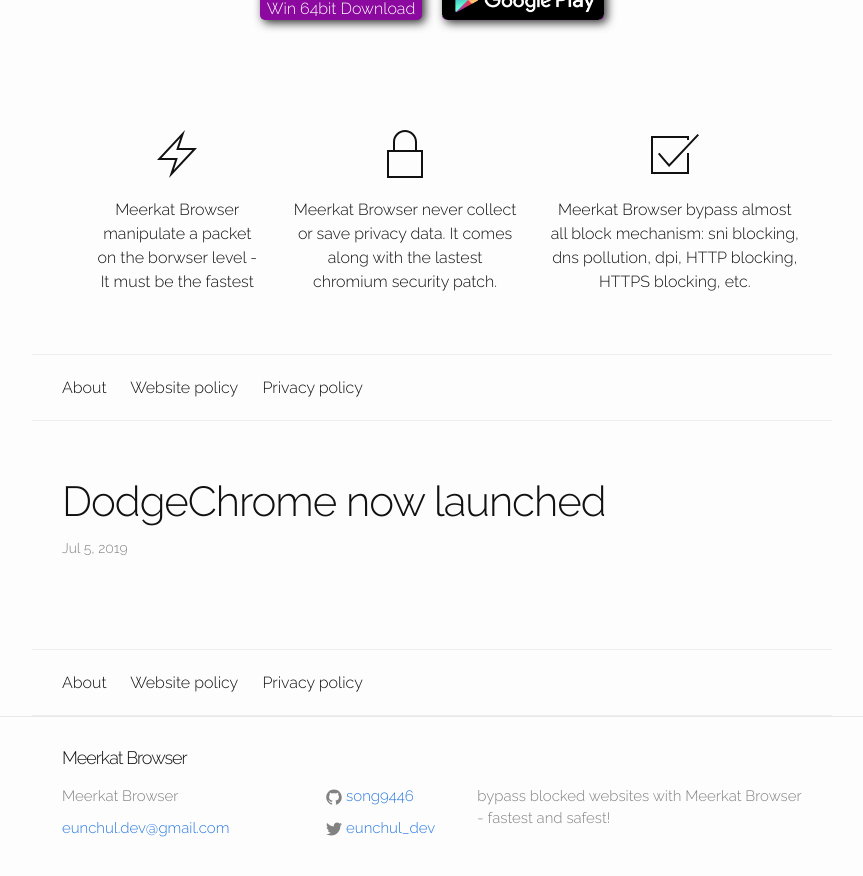
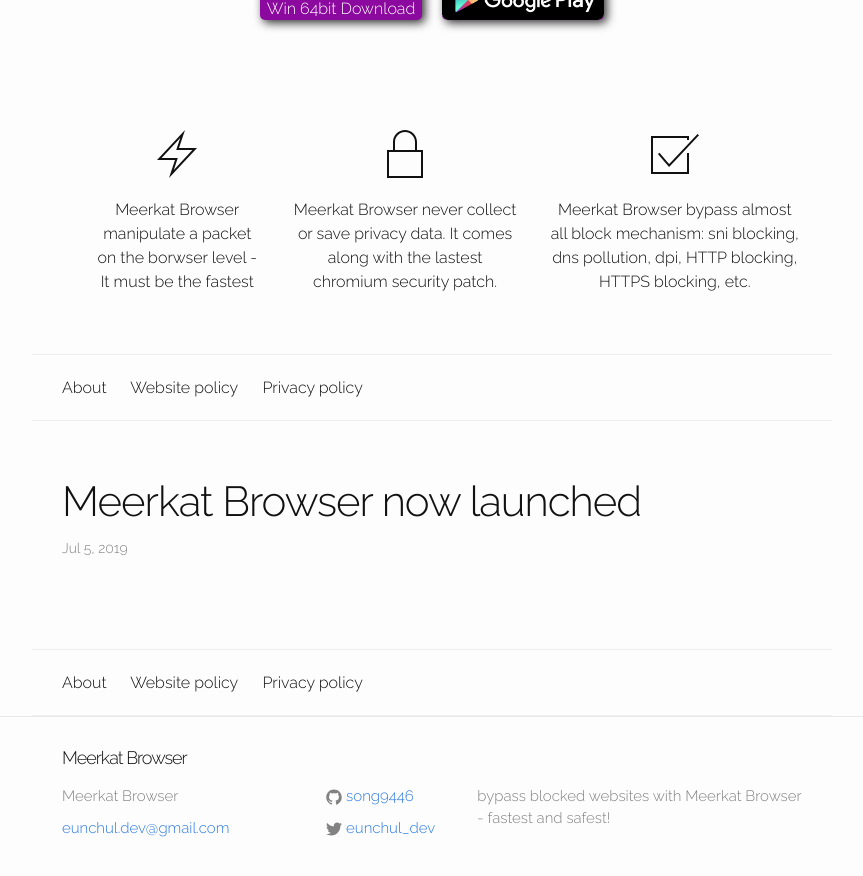
Before and after one commit to meerkat-company/browser, a Jekyll site: the page built from _posts/2019-07-05-DodgeChrome-now-launched.md, in a window 1280 px wide and 900 px high, scrolled down 601 px. Shown: the top 876 px of the window, without its empty margins (208-1071 px from the left). Built offline with Jekyll 4.4.1, drawn with Linux system fonts in a browser that asks for light colours.

Commit message:
Update 2019-07-05-DodgeChrome-now-launched.md

```diff
--- a/_posts/2019-07-05-DodgeChrome-now-launched.md
+++ b/_posts/2019-07-05-DodgeChrome-now-launched.md
@@ -1,6 +1,6 @@
 ---
 layout:     post
-title:      DodgeChrome now launched
+title:      Meerkat Browser now launched
 date:       2019-07-05 14:45:57 +0900
 summary:
 categories:
```
